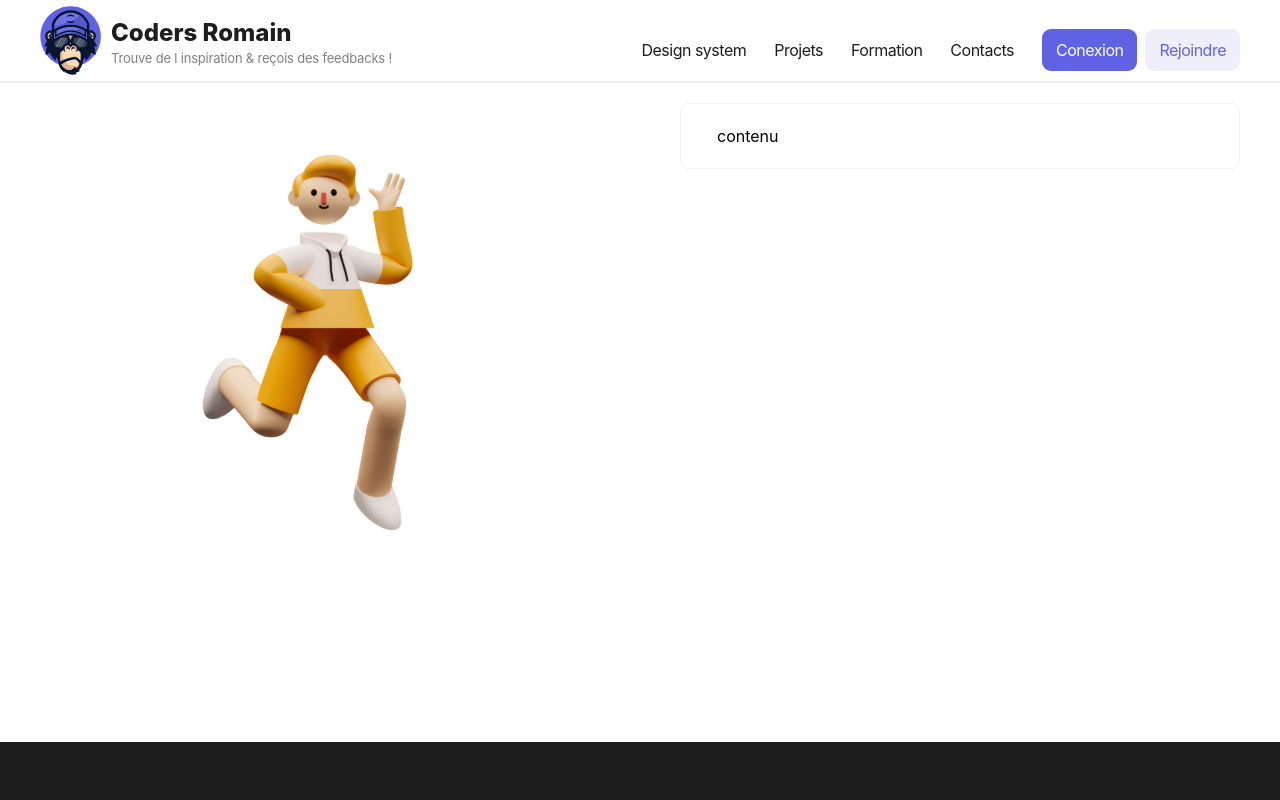
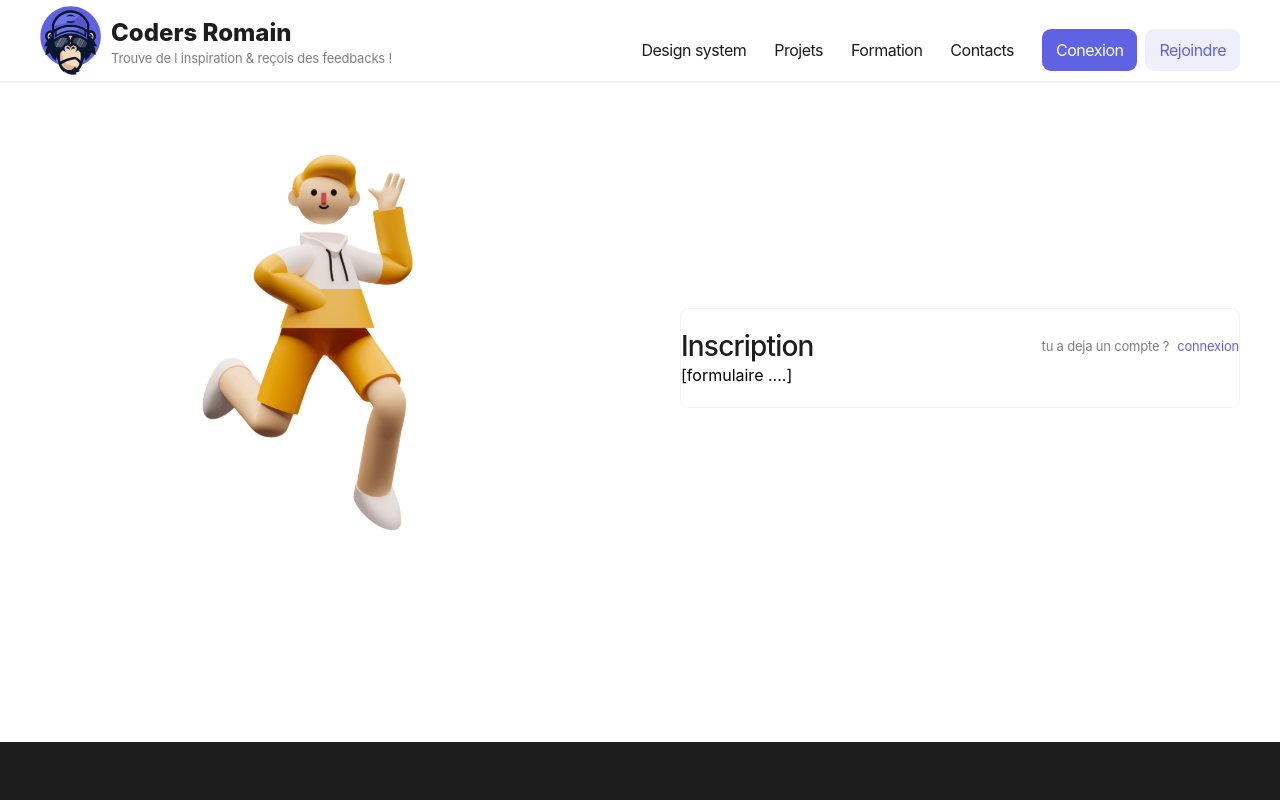
Before and after one commit to romainpro/front-end, a Next.js app: page /connexion/inscription in a window 1280 px wide. Shown: the top 800 px of the page. Built offline with nearby package versions, Linux system fonts and the light colour scheme.

Commit message:
footer_linkUser_image

```diff
--- a/src/ui/components/navigation/app-links.tsx
+++ b/src/ui/components/navigation/app-links.tsx
@@ -32,17 +32,17 @@ export const footerUsersLinks: AppLinks[]=[
     },
     {
         label:"Connexion",
-        baseUrl:"/#",
+        baseUrl:"/connexion",
         type:"internal"
     },
     {
         label:"Inscription",
-        baseUrl:"/#",
+        baseUrl:"connexion/inscription",
         type:"internal"
     },
     {
         label:"Mot de passe publié",
-        baseUrl:"/#",
+        baseUrl:"/connexion/mots-de-passe-perdu",
         type:"internal"
     },
 ];
--- a/src/ui/components/navigation/navigation.tsx
+++ b/src/ui/components/navigation/navigation.tsx
@@ -34,8 +34,8 @@ export const Navigation = ({}: NavigationProps) => {
                 </Typography>
 
                 <div className="flex items-center gap-2">
-                    <Button size="small">Conexion</Button>
-                    <Button size="small" variant="secondary">Rejoindre</Button>
+                    <Button baseUrl="/connexion" size="small">Conexion</Button>
+                    <Button  baseUrl="/connexion/insription" size="small" variant="secondary">Rejoindre</Button>
 
                 </div>
             </div>
--- a/src/ui/design-system/box/box.tsx
+++ b/src/ui/design-system/box/box.tsx
@@ -11,7 +11,7 @@ interface Props{
 export const Box=({children,className,padding_x="9",padding_y="9"}:Props)=>{
     return(
         <div className={clsx(
-            "w-full border border-gray-400 rounded",
+            "w-full border border-gray-400 bg-white rounded",
             padding_x,
             padding_y,
             className
--- /dev/null
+++ b/src/ui/modules/authentication/forgetPassword/forget-passeword.tsx
@@ -0,0 +1,5 @@
+export const ForGetPasswordForm=()=>{
+    return(
+        <>mot de pas oublier</>
+    )
+}
--- a/src/ui/modules/authentication/forgetPassword/forgetPassword.view.tsx
+++ b/src/ui/modules/authentication/forgetPassword/forgetPassword.view.tsx
@@ -1,3 +1,37 @@
+import { Container } from "@/ui/components/container/container";
+import { Box } from "@/ui/design-system/box/box";
+import { Typography } from "@/ui/design-system/typography/typography";
+import Link from "next/link";
+import Image from "next/image";
+import { ForGetPasswordForm } from "./forget-passeword";
+
 export const ForgetPasswordView = () => {
-  return <>ForgetPassword</>;
+  return (
+    <Container className="grid grid-cols-2 gap-20 mb-32">
+      <div className=" flex items-center">
+        <div className="relative w-full h-[531px]">
+          <Image
+            fill
+            src="/assets/images/charatére-3.png"
+            alt="register"
+            className="object-scale-down"
+          />
+        </div>
+      </div>
+      <div className="flex items-center">
+        <Box padding_y="py-5">
+          <div className="flex items-center justify-between">
+            <Typography variant="h5" component="h1">
+              mot de passe perdu
+            </Typography>
+
+            <Typography variant="caption4" component="span" theme="primary">
+              <Link href="/connexion/inscription">connexion</Link>
+            </Typography>
+          </div>
+          <ForGetPasswordForm/>
+        </Box>
+      </div>
+    </Container>
+  );
 };
--- /dev/null
+++ b/src/ui/modules/authentication/login/login.form.tsx
@@ -0,0 +1,5 @@
+export const LoginFrom=()=>{
+    return(
+        <>login from</>
+    )
+}
--- a/src/ui/modules/authentication/login/login.view.tsx
+++ b/src/ui/modules/authentication/login/login.view.tsx
@@ -1,3 +1,41 @@
+import { Container } from "@/ui/components/container/container";
+import { Box } from "@/ui/design-system/box/box";
+import { Typography } from "@/ui/design-system/typography/typography";
+import Link from "next/link";
+
+import Image from "next/image";
+import { LoginFrom } from "./login.form";
+
 export const LoginView = () => {
-  return <>login</>;
-};
+  return(
+  <Container className="grid grid-cols-2 gap-20 mb-32">
+  <div className=" flex items-center">
+    <div className="relative w-full h-[531px]">
+      <Image
+        fill
+        src="/assets/images/charatére-2.png"
+        alt="register"
+        className="object-scale-down"
+      />
+    </div>
+  </div>
+  <div className="flex items-center">
+    <Box padding_y="py-5">
+      <div className="flex items-center justify-between">
+        <Typography variant="h5" component="h1">
+          Connexion
+        </Typography>
+        <div className="flex items-center gap-2 ">
+          <Typography variant="caption4" component="span" theme="gray">
+            tu n'a pas de compte ?
+          </Typography>
+          <Typography variant="caption4" component="span" theme="primary">
+            <Link href="/connexion/inscription">s'incrire</Link>
+          </Typography>
+        </div>
+      </div>
+      <LoginFrom/>
+    </Box>
+  </div>
+</Container>
+)};
--- /dev/null
+++ b/src/ui/modules/authentication/register/register.form.tsx
@@ -0,0 +1,6 @@
+export const RegisterFrom=()=>{
+    return(
+        <>
+        [formulaire ....]</>
+    )
+}
--- a/src/ui/modules/authentication/register/register.view.tsx
+++ b/src/ui/modules/authentication/register/register.view.tsx
@@ -1,18 +1,39 @@
 import { Container } from "@/ui/components/container/container";
 import { Box } from "@/ui/design-system/box/box";
+import { Typography } from "@/ui/design-system/typography/typography";
 import Image from "next/image";
+import Link from "next/link";
+import { RegisterFrom } from "./register.form";
 
 export const RegisterView = () => {
   return (
     <Container className="grid grid-cols-2 gap-20 mb-32">
-      <div>
+      <div className=" flex items-center">
         <div className="relative w-full h-[531px]">
-            <Image fill src="/assets/svg/charater-1.svg" alt="register" className=""/>
+          <Image
+            fill
+            src="/assets/svg/charater-1.svg"
+            alt="register"
+            className="object-scale-down"
+          />
         </div>
       </div>
-      <div>
-        <Box padding_y="py-5" padding_x="px-9">
-          contenu
+      <div className="flex items-center">
+        <Box padding_y="py-5">
+          <div className="flex items-center justify-between">
+            <Typography variant="h5" component="h1">
+              Inscription
+            </Typography>
+            <div className="flex items-center gap-2 ">
+              <Typography variant="caption4" component="span" theme="gray">
+                tu a deja un compte ?
+              </Typography>
+              <Typography variant="caption4" component="span" theme="primary">
+                <Link href="/connexion">connexion</Link>
+              </Typography>
+            </div>
+          </div>
+          <RegisterFrom/>
         </Box>
       </div>
     </Container>
```
Also changed, not shown: public/assets/images/charatére-2.png (added), public/assets/images/charatére-3.png (added).
